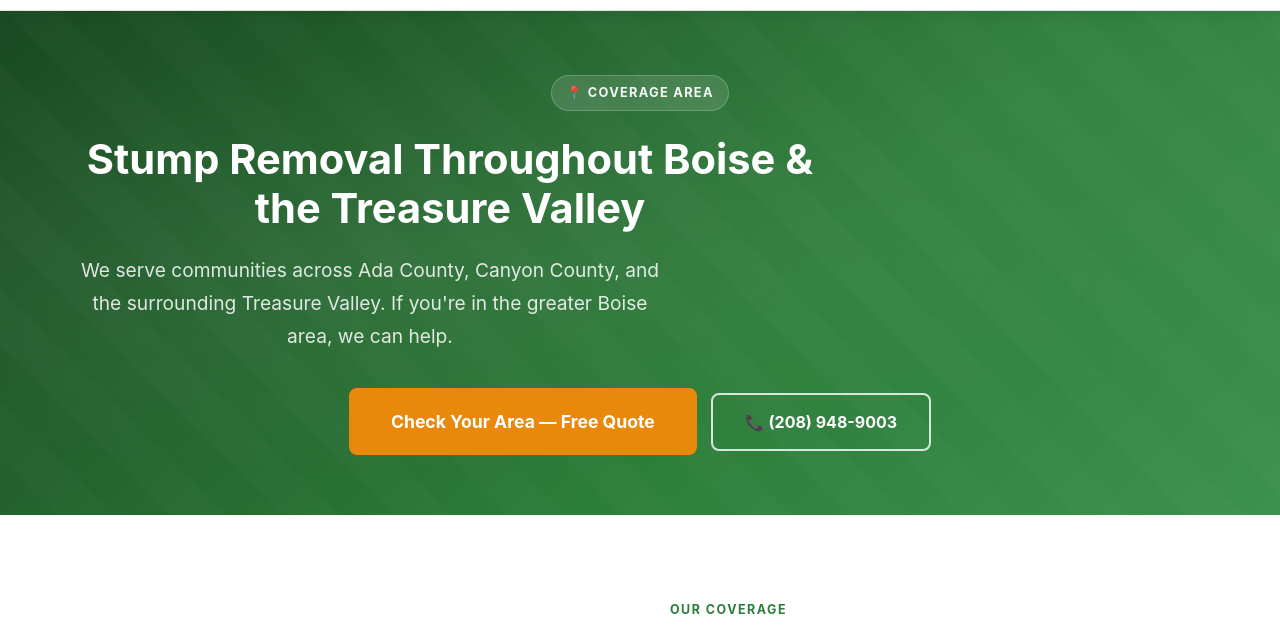
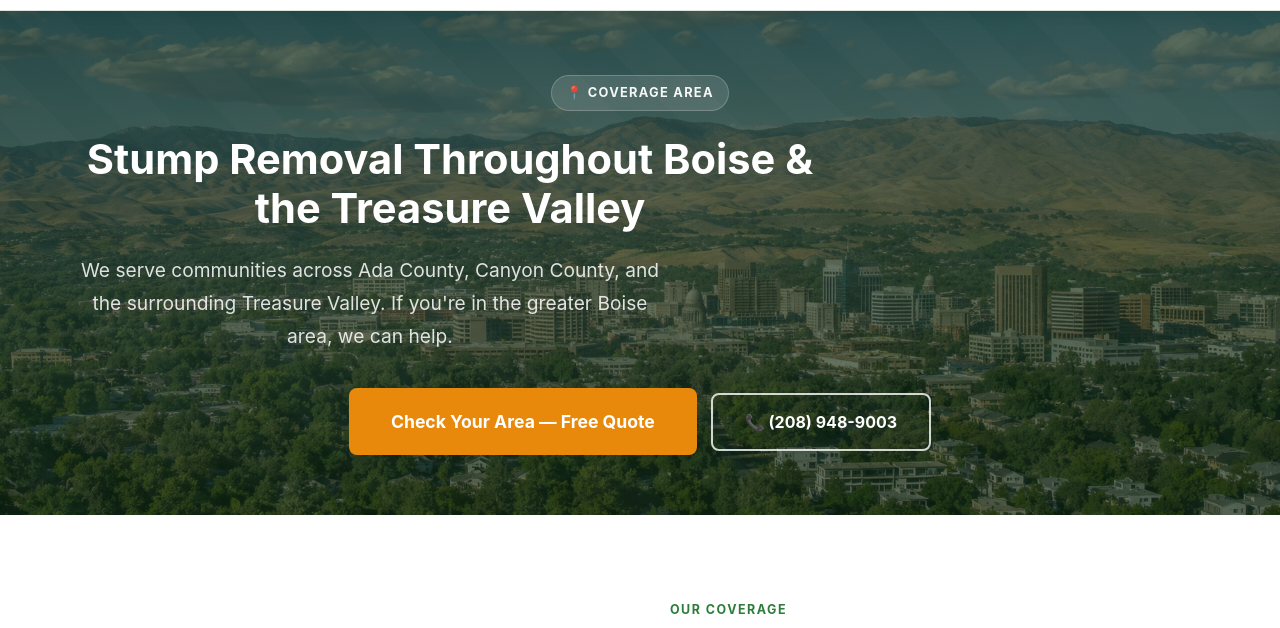
Before and after one commit to Sp423/boise-stump-removal, a plain HTML site: page service-area.html in a window 1280 px wide. Shown: the part 104-732 px from the top of the page. Drawn offline with Linux system fonts and the light colour scheme.

Commit message:
add service area page hero image

```diff
--- a/css/style.css
+++ b/css/style.css
@@ -296,6 +296,12 @@
 .hero-about {
   background: linear-gradient(rgba(15, 40, 18, 0.72), rgba(15, 40, 18, 0.65)),
               url('../images/hero-about.jpg') center center / cover no-repeat;
+}
+
+/* Service Area hero uses real photo */
+.hero-service-area {
+  background: linear-gradient(rgba(15, 40, 18, 0.72), rgba(15, 40, 18, 0.65)),
+              url('../images/hero-service-area.jpg') center center / cover no-repeat;
 }
 .hero::before {
   content: '';
--- a/service-area.html
+++ b/service-area.html
@@ -49,7 +49,7 @@
   </header>
 
   <!-- Hero -->
-  <section class="hero hero-inner">
+  <section class="hero hero-inner hero-service-area">
     <div class="hero-pattern"></div>
     <div class="hero-content centered">
       <div class="hero-eyebrow">📍 Coverage Area</div>
```
Also changed, not shown: images/hero-service-area.jpg (added).
